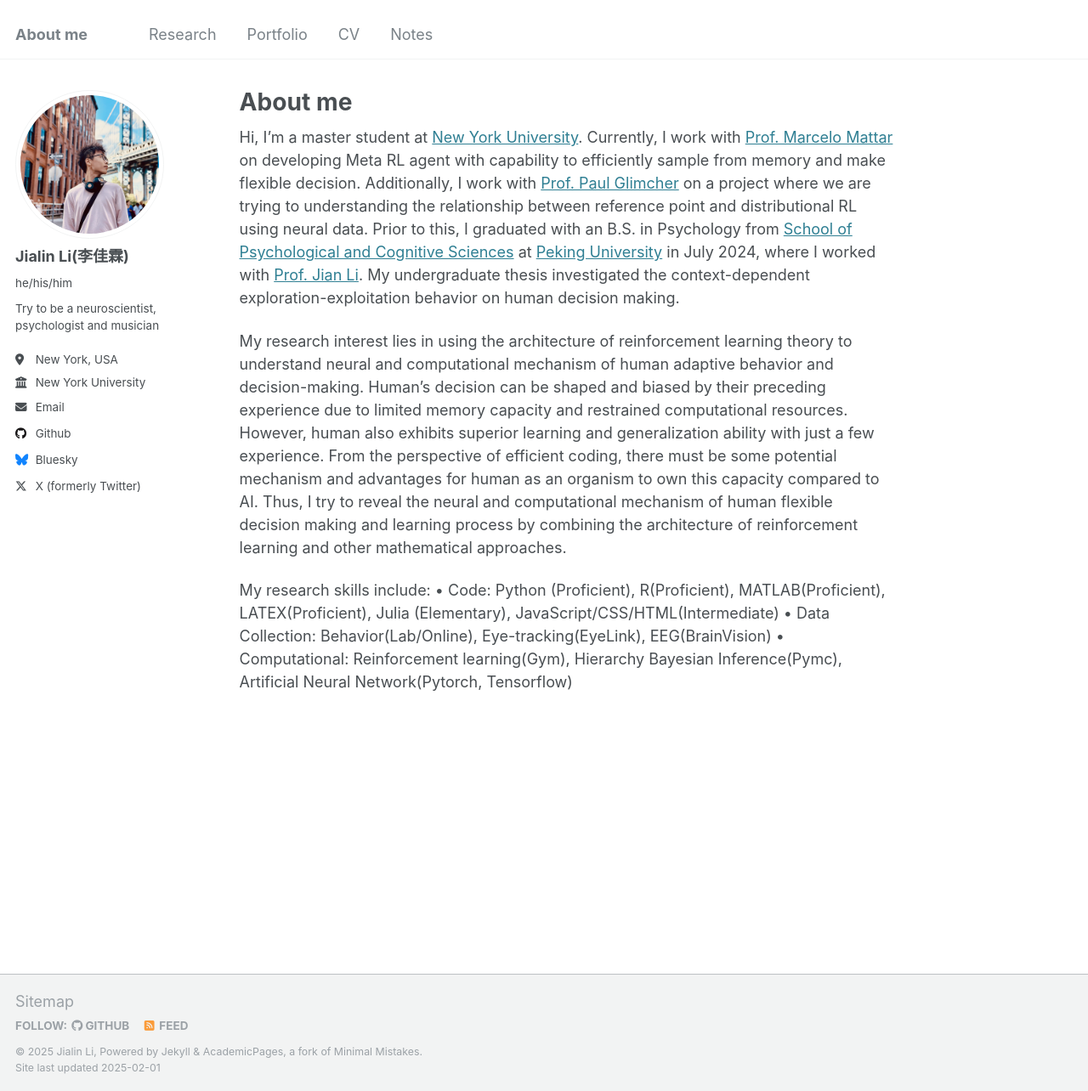
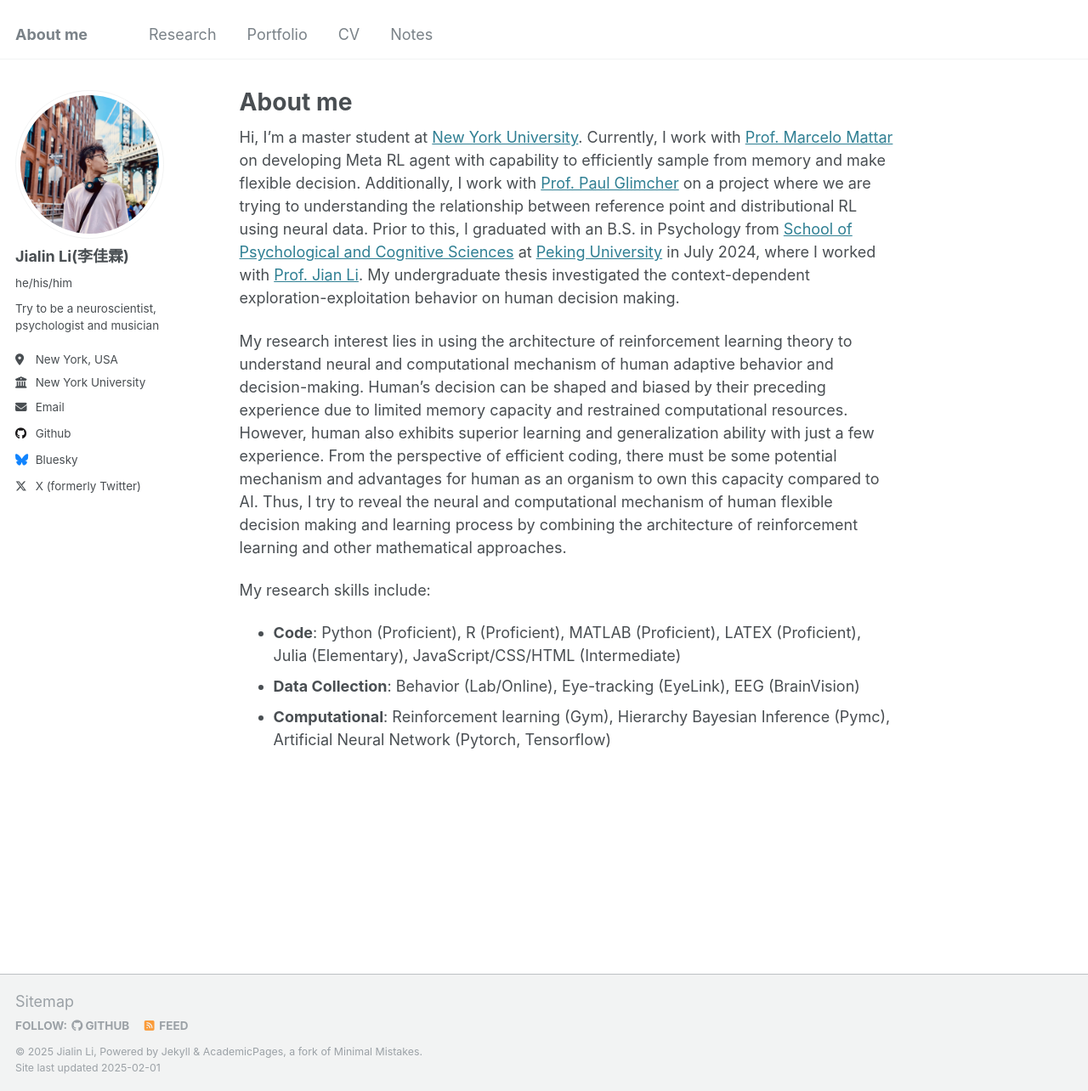
Before and after one commit to JiaLinLi0822/JiaLinLi0822.github.io, a Jekyll site: the page built from _pages/about.md, in a window 1280 px wide and 1284 px high. Shown: the whole window at 85% size. Built offline with Jekyll 4.4.1, drawn with Linux system fonts in a browser that asks for light colours.

```diff
--- a/_pages/about.md
+++ b/_pages/about.md
@@ -12,6 +12,6 @@ Hi, I'm a master student at [New York University](https://www.nyu.edu). Currentl
 My research interest lies in using the architecture of reinforcement learning theory to understand neural and computational mechanism of human adaptive behavior and decision-making. Human’s decision can be shaped and biased by their preceding experience due to limited memory capacity and restrained computational resources. However, human also exhibits superior learning and generalization ability with just a few experience. From the perspective of efficient coding, there must be some potential mechanism and advantages for human as an organism to own this capacity compared to AI. Thus, I try to reveal the neural and computational mechanism of human flexible decision making and learning process by combining the architecture of reinforcement learning and other mathematical approaches.
 
 My research skills include:
-• Code: Python (Proficient), R(Proficient), MATLAB(Proficient), LATEX(Proficient), Julia (Elementary), JavaScript/CSS/HTML(Intermediate)
-• Data Collection: Behavior(Lab/Online), Eye-tracking(EyeLink), EEG(BrainVision)
-• Computational: Reinforcement learning(Gym), Hierarchy Bayesian Inference(Pymc), Artificial Neural Network(Pytorch, Tensorflow)
+- **Code**: Python (Proficient), R (Proficient), MATLAB (Proficient), LATEX (Proficient), Julia (Elementary), JavaScript/CSS/HTML (Intermediate)
+- **Data Collection**: Behavior (Lab/Online), Eye-tracking (EyeLink), EEG (BrainVision)
+- **Computational**: Reinforcement learning (Gym), Hierarchy Bayesian Inference (Pymc), Artificial Neural Network (Pytorch, Tensorflow)
```
